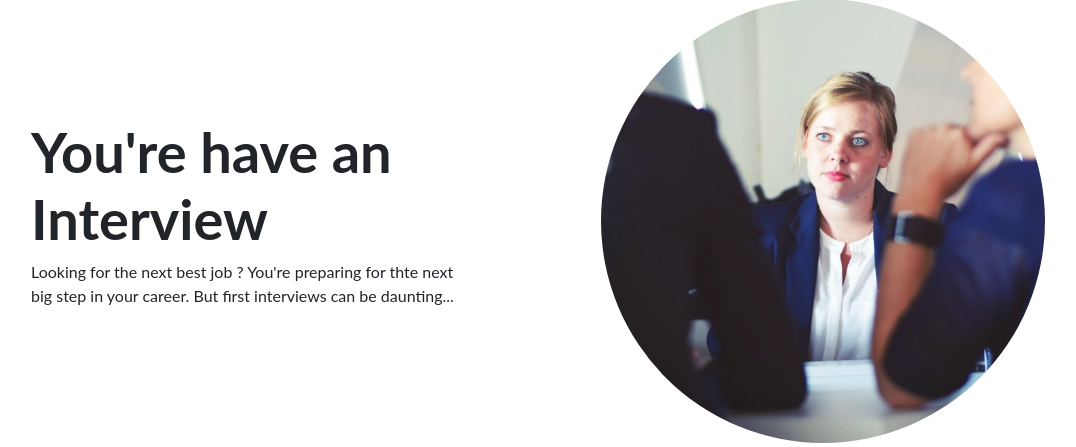
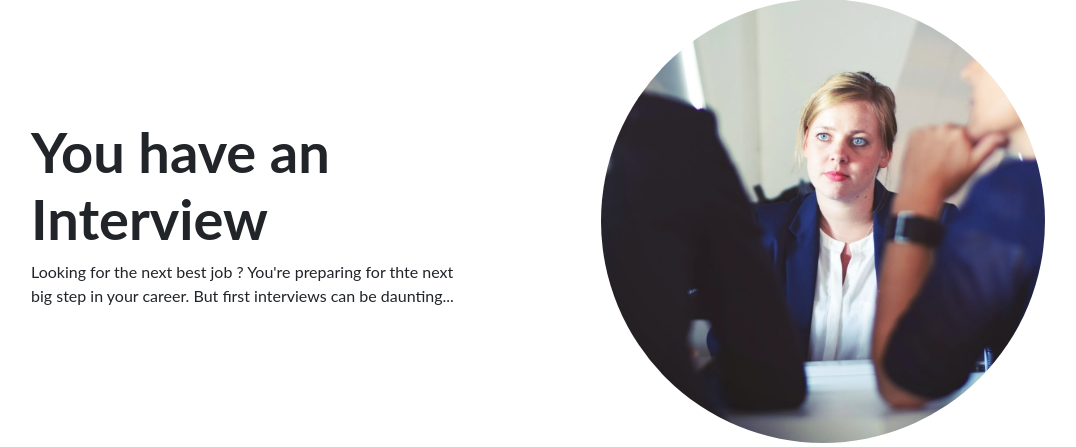
Before and after one commit to louisguitton/friendly-broccoli, a Flask app: template app/templates/home.html in a window 1280 px wide. Shown: the part 769-1216 px from the top of the page, without its empty margins (102-1178 px from the left). Run offline with Flask 2, Linux system fonts and the light colour scheme; the template is opened without the code that fills it, so the values that code supplies are empty; parts of the project's set-up code (start-up, migrations or seed data) failed here and were passed over; some libraries are stand-ins or nearby versions.

Commit message:
fix typo index

```diff
--- a/app/templates/home.html
+++ b/app/templates/home.html
@@ -22,7 +22,7 @@
             </div>
             <div class="col-lg-6 order-lg-1">
               <div class="p-5">
-                <h2 class="display-4">You're have an Interview</h2>
+                <h2 class="display-4">You have an Interview</h2>
                 <p>
                     Looking for the next best job ? You're preparing for thte next big step in your career. But first interviews can be daunting...
                 </p>
```
Also changed, not shown: README.md.
